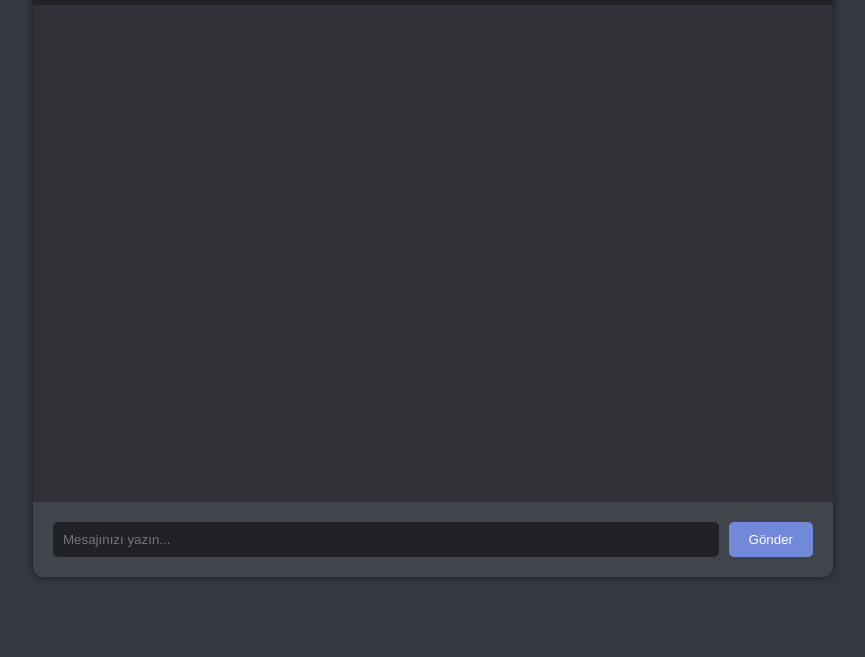
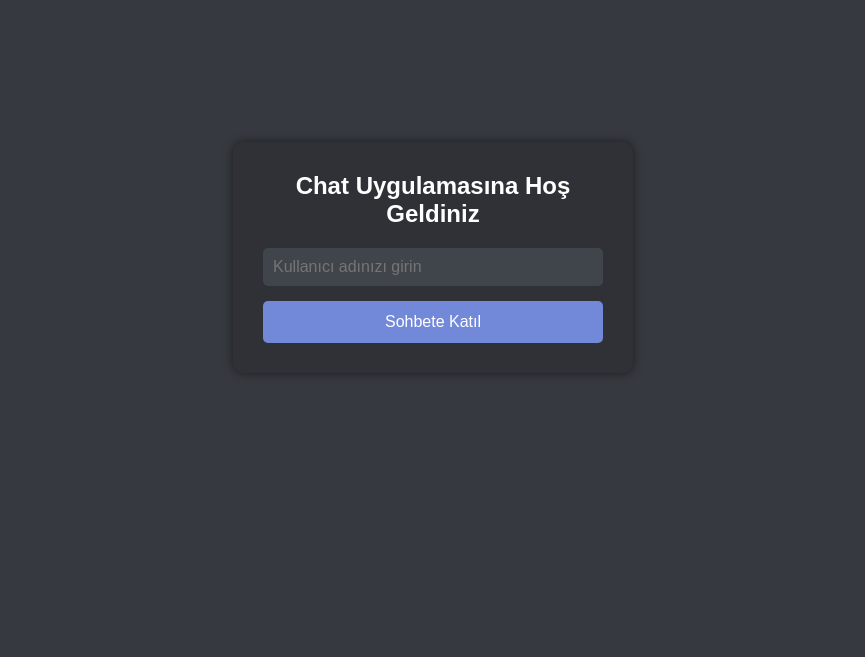
Before and after one commit to ahmetmtl23/chat-app, a website: page public/index.html in a window 1280 px wide. Shown: the part 143-800 px from the top of the page, without its empty margins (207-1072 px from the left). Drawn offline with nearby package versions, Linux system fonts and the light colour scheme; no server answers.

Commit message:
Kullanıcı adı özelliği eklendi

```diff
--- a/public/app.js
+++ b/public/app.js
@@ -1,36 +1,71 @@
-const socket = io();
+let socket;
+let username = '';
 
-const messageArea = document.getElementById('messageArea');
-const messageInput = document.getElementById('messageInput');
+function joinChat() {
+    const usernameInput = document.getElementById('username-input');
+    username = usernameInput.value.trim();
+
+    if (username.length < 3) {
+        alert('Kullanıcı adı en az 3 karakter olmalıdır!');
+        return;
+    }
+
+    // Socket.IO bağlantısını başlat
+    socket = io();
+
+    // Kullanıcı adını sunucuya gönder
+    socket.emit('join', { username });
+
+    // Mesaj alma olayını dinle
+    socket.on('message', (data) => {
+        const messageElement = document.createElement('div');
+        messageElement.classList.add('message');
+
+        const time = new Date(data.timestamp).toLocaleTimeString();
+        messageElement.innerHTML = `
+            <strong>${data.username}</strong>
+            <span style="color: #72767d; font-size: 0.8em;"> ${time}</span><br>
+            ${data.message}
+        `;
+
+        const messageArea = document.getElementById('messageArea');
+        messageArea.appendChild(messageElement);
+        messageArea.scrollTop = messageArea.scrollHeight;
+    });
+
+    // Giriş ekranını gizle, chat ekranını göster
+    document.getElementById('login-screen').style.display = 'none';
+    document.getElementById('chat-screen').style.display = 'flex';
+    document.getElementById('username-display').textContent = `Hoş geldin, ${username}!`;
+
+    // Input'a focus
+    document.getElementById('messageInput').focus();
+}
 
 // Mesaj gönderme fonksiyonu
 function sendMessage() {
-    const message = messageInput.value;
-    if (message.trim()) {
-        socket.emit('message', { message });
+    const messageInput = document.getElementById('messageInput');
+    const message = messageInput.value.trim();
+
+    if (message && socket) {
+        socket.emit('message', {
+            message,
+            username
+        });
         messageInput.value = '';
     }
 }
 
 // Enter tuşu ile mesaj gönderme
-messageInput.addEventListener('keypress', (e) => {
+document.getElementById('messageInput')?.addEventListener('keypress', (e) => {
     if (e.key === 'Enter') {
         sendMessage();
     }
 });
 
-// Gelen mesajları görüntüleme
-socket.on('message', (data) => {
-    const messageElement = document.createElement('div');
-    messageElement.classList.add('message');
-
-    const time = new Date(data.timestamp).toLocaleTimeString();
-    messageElement.innerHTML = `
-        <strong>${data.userId === socket.id ? 'Sen' : 'Kullanıcı ' + data.userId.substr(0, 4)}</strong>
-        <span style="color: #72767d; font-size: 0.8em;"> ${time}</span><br>
-        ${data.message}
-    `;
-
-    messageArea.appendChild(messageElement);
-    messageArea.scrollTop = messageArea.scrollHeight;
+// Enter tuşu ile giriş yapma
+document.getElementById('username-input')?.addEventListener('keypress', (e) => {
+    if (e.key === 'Enter') {
+        joinChat();
+    }
 });
--- a/public/index.html
+++ b/public/index.html
@@ -8,9 +8,18 @@
     <script src="/socket.io/socket.io.js"></script>
 </head>
 <body>
-    <div class="chat-container">
+    <div id="login-screen" class="login-container">
+        <div class="login-box">
+            <h2>Chat Uygulamasına Hoş Geldiniz</h2>
+            <input type="text" id="username-input" placeholder="Kullanıcı adınızı girin" maxlength="20">
+            <button onclick="joinChat()">Sohbete Katıl</button>
+        </div>
+    </div>
+
+    <div id="chat-screen" class="chat-container" style="display: none;">
         <div class="chat-header">
             <h1>Chat Uygulaması</h1>
+            <span id="username-display"></span>
         </div>
         <div class="chat-messages" id="messageArea">
             <!-- Mesajlar buraya gelecek -->
--- a/public/style.css
+++ b/public/style.css
@@ -79,3 +79,50 @@ button {
 button:hover {
     background-color: #677bc4;
 }
+
+.login-container {
+    width: 100%;
+    height: 100vh;
+    display: flex;
+    justify-content: center;
+    align-items: center;
+    background-color: #36393f;
+}
+
+.login-box {
+    background-color: #2f3136;
+    padding: 30px;
+    border-radius: 10px;
+    box-shadow: 0 0 10px rgba(0,0,0,0.5);
+    text-align: center;
+    width: 90%;
+    max-width: 400px;
+}
+
+.login-box h2 {
+    color: #ffffff;
+    margin-bottom: 20px;
+}
+
+.login-box input {
+    width: 100%;
+    padding: 10px;
+    margin-bottom: 15px;
+    border: none;
+    border-radius: 5px;
+    background-color: #40444b;
+    color: #ffffff;
+    font-size: 16px;
+}
+
+.login-box button {
+    width: 100%;
+    padding: 12px;
+    font-size: 16px;
+}
+
+#username-display {
+    color: #72767d;
+    font-size: 0.9em;
+    margin-left: 10px;
+}
```
Also changed, not shown: server.js (+25 -2 lines).
